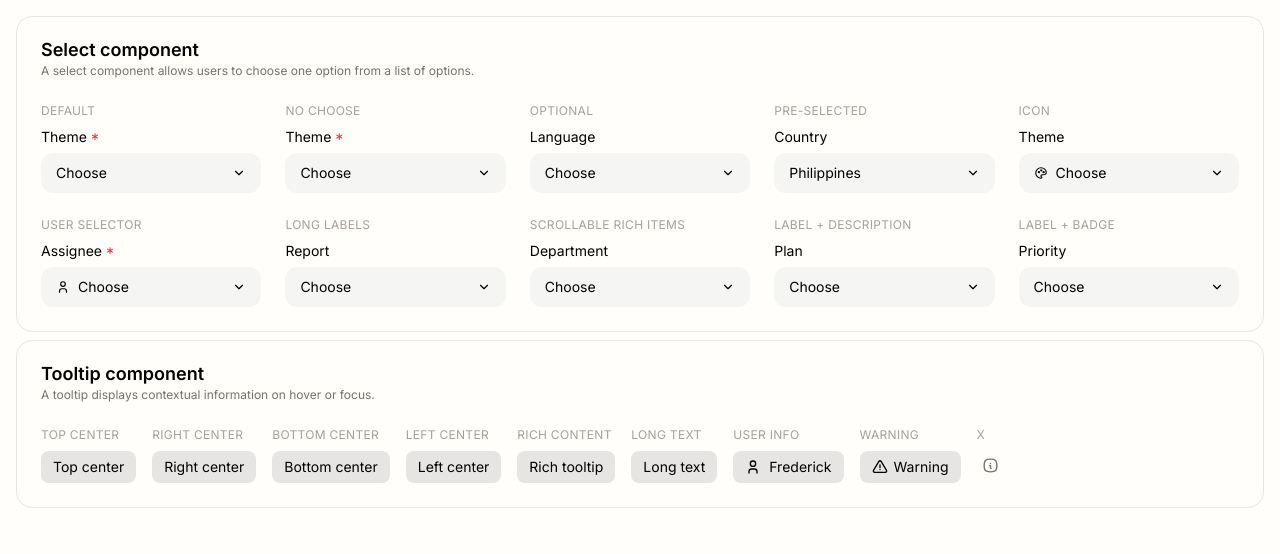
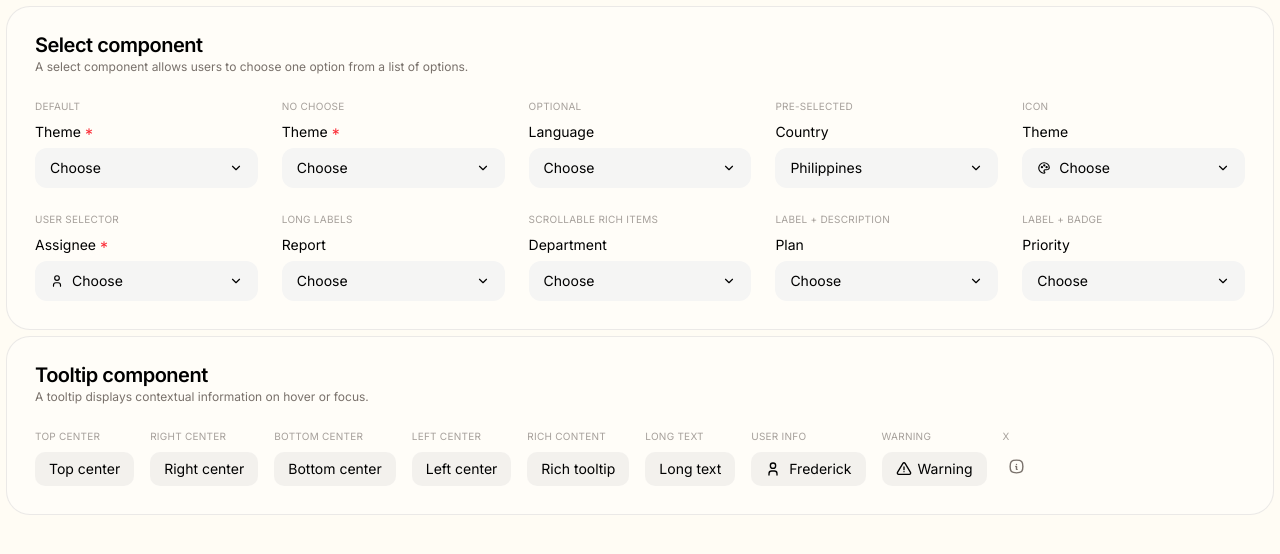
Before and after one commit to fwedwicc/fm-lab, a Next.js app: page / in a window 1280 px wide. Shown: the top 554 px of the page. Built offline with nearby package versions, Linux system fonts and the light colour scheme.

Commit message:
refactor: improve styling and layout of TooltipShowcase and ShowcaseLayout components; update SelectTrigger button implementation

```diff
--- a/app/components/showcase/TooltipShowcase.tsx
+++ b/app/components/showcase/TooltipShowcase.tsx
@@ -29,7 +29,7 @@ export function TooltipShowcase() {
         <ShowcaseDemo title="Top center">
           <Tooltip position="top-center">
             <TooltipTrigger>
-              <button className="rounded-lg bg-stone-200 px-3 py-1.5 text-sm">
+              <button className="rounded-[10px] bg-stone-200/50 px-3.5 py-1.75 text-sm">
                 Top center
               </button>
             </TooltipTrigger>
@@ -40,7 +40,7 @@ export function TooltipShowcase() {
         <ShowcaseDemo title="Right center">
           <Tooltip position="right-center">
             <TooltipTrigger>
-              <button className="rounded-lg bg-stone-200 px-3 py-1.5 text-sm">
+              <button className="rounded-[10px] bg-stone-200/50 px-3.5 py-1.75 text-sm">
                 Right center
               </button>
             </TooltipTrigger>
@@ -51,7 +51,7 @@ export function TooltipShowcase() {
         <ShowcaseDemo title="Bottom center">
           <Tooltip position="bottom-center">
             <TooltipTrigger>
-              <button className="rounded-lg bg-stone-200 px-3 py-1.5 text-sm">
+              <button className="rounded-[10px] bg-stone-200/50 px-3.5 py-1.75 text-sm">
                 Bottom center
               </button>
             </TooltipTrigger>
@@ -62,7 +62,7 @@ export function TooltipShowcase() {
         <ShowcaseDemo title="Left center">
           <Tooltip position="left-center">
             <TooltipTrigger>
-              <button className="rounded-lg bg-stone-200 px-3 py-1.5 text-sm">
+              <button className="rounded-[10px] bg-stone-200/50 px-3.5 py-1.75 text-sm">
                 Left center
               </button>
             </TooltipTrigger>
@@ -73,7 +73,7 @@ export function TooltipShowcase() {
         <ShowcaseDemo title="Rich content">
           <Tooltip position="right-center" styles="!rounded-xl">
             <TooltipTrigger>
-              <button className="rounded-lg bg-stone-200 px-3 py-1.5 text-sm">
+              <button className="rounded-[10px] bg-stone-200/50 px-3.5 py-1.75 text-sm">
                 Rich tooltip
               </button>
             </TooltipTrigger>
@@ -97,7 +97,7 @@ export function TooltipShowcase() {
         <ShowcaseDemo title="Long text">
           <Tooltip position="top-center">
             <TooltipTrigger>
-              <button className="rounded-lg bg-stone-200 px-3 py-1.5 text-sm">
+              <button className="rounded-[10px] bg-stone-200/50 px-3.5 py-1.75 text-sm">
                 Long text
               </button>
             </TooltipTrigger>
@@ -111,7 +111,7 @@ export function TooltipShowcase() {
         <ShowcaseDemo title="User info">
           <Tooltip position="top-center" styles="!rounded-xl">
             <TooltipTrigger>
-              <button className="flex items-center gap-2 rounded-lg bg-stone-200 px-3 py-1.5 text-sm">
+              <button className="flex items-center gap-2 rounded-[10px] bg-stone-200/50 px-3.5 py-1.75 text-sm">
                 <TbUser size={16} />
                 Frederick
               </button>
@@ -135,7 +135,7 @@ export function TooltipShowcase() {
         <ShowcaseDemo title="Warning">
           <Tooltip position="top-center">
             <TooltipTrigger>
-              <button className="flex items-center gap-1.5 rounded-lg bg-stone-200 px-3 py-1.5 text-sm">
+              <button className="flex items-center gap-1.5 rounded-[10px] bg-stone-200/50 px-3.5 py-1.75 text-sm">
                 <TbAlertTriangle size={16} />
                 Warning
               </button>
--- a/app/components/showcase/components/ShowcaseLayout.tsx
+++ b/app/components/showcase/components/ShowcaseLayout.tsx
@@ -12,9 +12,9 @@ export function ShowcaseSection({
   children,
 }: ShowcaseSectionProps) {
   return (
-    <section className="w-full rounded-2xl border border-stone-200 p-6">
+    <section className="w-full rounded-3xl border border-stone-200/80 bg-[#fffdf8] p-7">
       <div className="mb-6">
-        <h2 className="text-lg font-semibold leading-none">{title}</h2>
+        <h2 className="text-xl font-semibold tracking-tight leading-none">{title}</h2>
         {description && (
           <p className="mt-1 text-xs text-stone-500">{description}</p>
         )}
@@ -41,7 +41,7 @@ export function ShowcaseDemo({
 }) {
   return (
     <div className='block'>
-      <p className="mb-2 text-xs uppercase tracking-wide text-stone-400">
+      <p className="mb-2 text-[10px] uppercase tracking-wide text-stone-400">
         {title}
       </p>
       {children}
--- a/app/components/ui/select.tsx
+++ b/app/components/ui/select.tsx
@@ -128,19 +128,19 @@ export function SelectTrigger({ children }: { children?: React.ReactNode }) {
   const { isOpen, setIsOpen, inputStyles, value, placeholder } = useSelectCtx()
 
   return (
-    <motion.button
+    <button
       type="button"
       onClick={() => setIsOpen(!isOpen)}
-      whileTap={{ scale: 0.988 }}
-      transition={{ duration: 0.12, ease: "easeOut" }}
-      className={`${inputStyles} w-full flex justify-between items-center md:gap-2 gap-1.5 md:px-3.5 px-2.5 h-10 text-sm rounded-xl bg-stone-100 hover:bg-stone-200/60 focus:outline-none focus:ring-[3px] border border-transparent focus:ring-amber-600/10 focus:border focus:border-amber-800/40 focus:bg-white placeholder:text-stone-400/70 transition duration-200 ease-in-out cursor-pointer`}
+      // whileTap={{ scale: 0.988 }}
+      // transition={{ duration: 0.12, ease: "easeOut" }}
+      className={`${inputStyles} w-full flex justify-between items-center md:gap-2 gap-1.5 md:px-3.5 px-2.5 h-10 text-sm rounded-xl bg-stone-100 hover:bg-stone-200/60 focus:outline-none focus:ring-[3px] border border-transparent focus:ring-amber-600/10 focus:border focus:border-amber-800/40 focus:bg-white placeholder:text-stone-400/70 transition duration-200 ease-in-out cursor-pointer active:scale-[98.8%]`}
     >
       <div className="flex items-center gap-2">
         {children}
         <p className='leading-none'>{value || placeholder}</p>
       </div>
       <TbChevronDown className={`transition-all ease-in-out duration-300 ${isOpen ? "rotate-180" : ""}`} />
-    </motion.button>
+    </button>
   )
 }
 
--- a/app/components/ui/tooltip.tsx
+++ b/app/components/ui/tooltip.tsx
@@ -57,7 +57,7 @@ export function Tooltip({
   styles = "",
   animation,
   position = "bottom-center",
-  offset = 6,
+  offset = 8,
 }: TooltipProps) {
   const [open, setOpen] = useState(false)
   const [positionState, setPositionState] = useState({ top: 0, left: 0 })
--- a/app/globals.css
+++ b/app/globals.css
@@ -1,7 +1,7 @@
 @import "tailwindcss";
 
 body {
-  @apply bg-amber-50/20 selection:bg-amber-400 selection:text-neutral-950;
+  @apply bg-amber-50/50 selection:bg-amber-400 selection:text-neutral-950;
 }
 
 /* :root {
--- a/app/page.tsx
+++ b/app/page.tsx
@@ -3,7 +3,7 @@ import { TooltipShowcase } from "@/app/components/showcase/TooltipShowcase"
 
 export default function SelectTestPage() {
   return (
-    <main className="space-y-2 p-4">
+    <main className="space-y-1.5 p-1.5">
       <SelectShowcase />
       <TooltipShowcase />
     </main>
```
